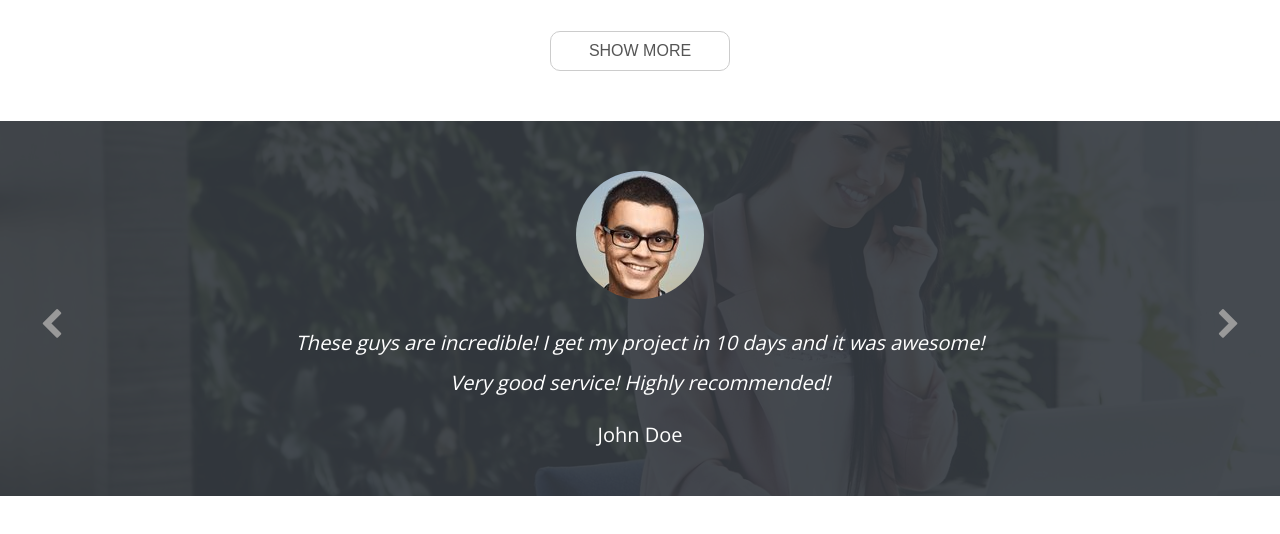
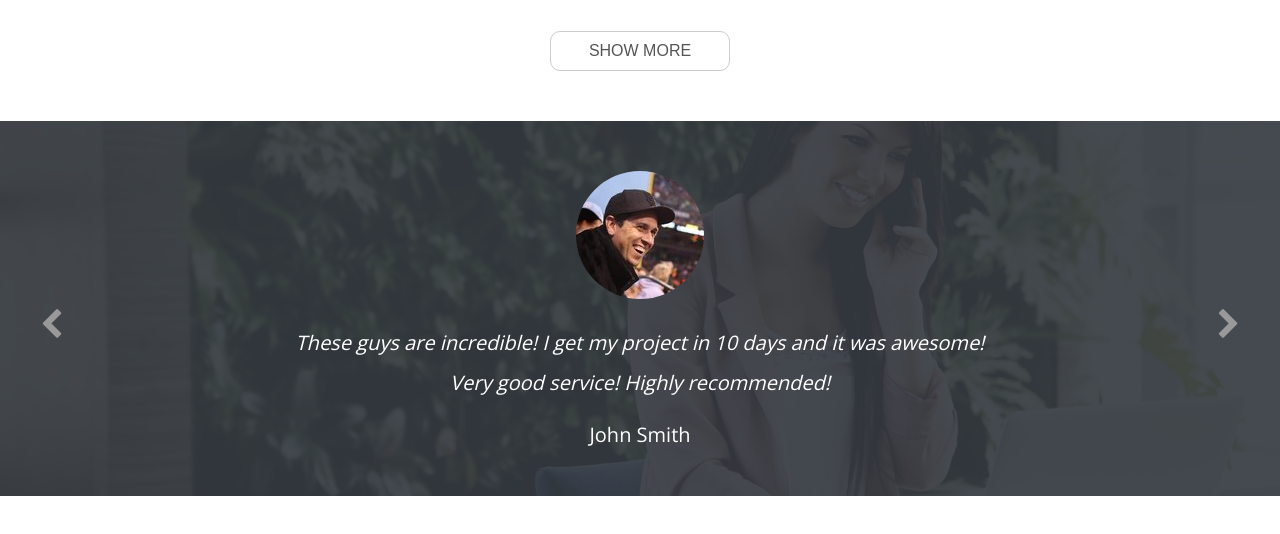
Before and after one commit to MAshrafM/PSD_Tanatos, a website: page index.html in a window 1280 px wide. Both pictures are taken after a click on the icon 1228 px from the left and 2539 px from the top of the page. Shown: the part 2215-2749 px from the top of the page. Drawn offline with nearby package versions, Linux system fonts and the light colour scheme.

Commit message:
testimonial control script

```diff
--- a/index.html
+++ b/index.html
@@ -159,7 +159,7 @@
     <section id="testimonial" class="text-center">
       <div class="overlay">
         <div class="container">
-          <div class="client">
+          <div class="client active">
             <img src="./img/clients/c0.jpg" alt="" />
             <p>These guys are incredible! I get my project in 10 days and it was awesome! <br />
 Very good service! Highly recommended!</p>
--- a/scripts/app.js
+++ b/scripts/app.js
@@ -14,4 +14,55 @@
   $(".show-more").click(function(){
     $("#our-work .hidden").fadeIn(2000);
   });
+  // Check Testimonials
+  var leftArrow = $("#testimonial .fa-chevron-left");
+  var rightArrow = $("#testimonial .fa-chevron-right");
+  function checkClients(){
+    //first
+    if($(".client:first").hasClass("active")){
+      leftArrow.fadeOut();
+    }
+    else{
+      leftArrow.fadeIn();
+    }
+    //last
+    if($(".client:last").hasClass("active")){
+      rightArrow.fadeOut();
+    }
+    else{
+      rightArrow.fadeIn();
+    }
+  }
+  checkClients();
+  // testimonial control
+  $("#testimonial i").click(function(){
+    if($(this).hasClass("fa-chevron-right")){
+      $("#testimonial .active").fadeOut(100, function(){
+        $(this).removeClass("active").next(".client").addClass("active").fadeIn();
+        checkClients();
+
+      });
+    }
+    else{
+      $("#testimonial .active").fadeOut(100, function(){
+        $(this).removeClass("active").prev(".client").addClass("active").fadeIn();
+        checkClients();
+      });
+    }
+  });
+  // testimonial auto
+  var slider = function(){
+    $("#testimonial .client").filter(".active").fadeOut(100, function(){
+      if($(this).next(".client").length){
+        $(this).removeClass("active").next(".client").addClass("active").fadeIn();
+        checkClients();
+      }
+      else{
+        $(this).removeClass("active");
+        $(".client:first").addClass("hidden").addClass("active").fadeIn();
+        checkClients();
+      }
+    });
+  }
+  var interval = setInterval(slider, 15000);
 })();
```
